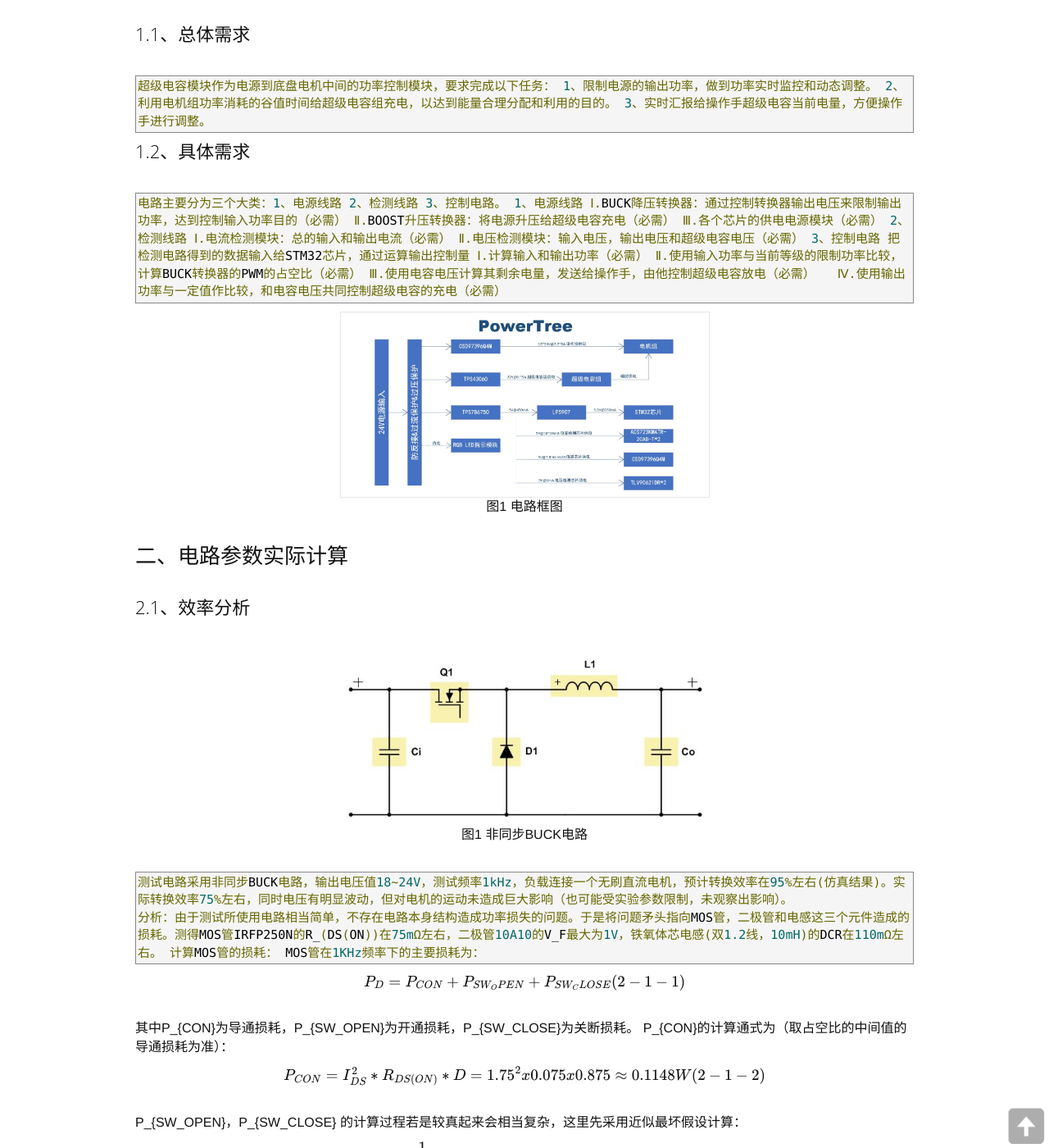
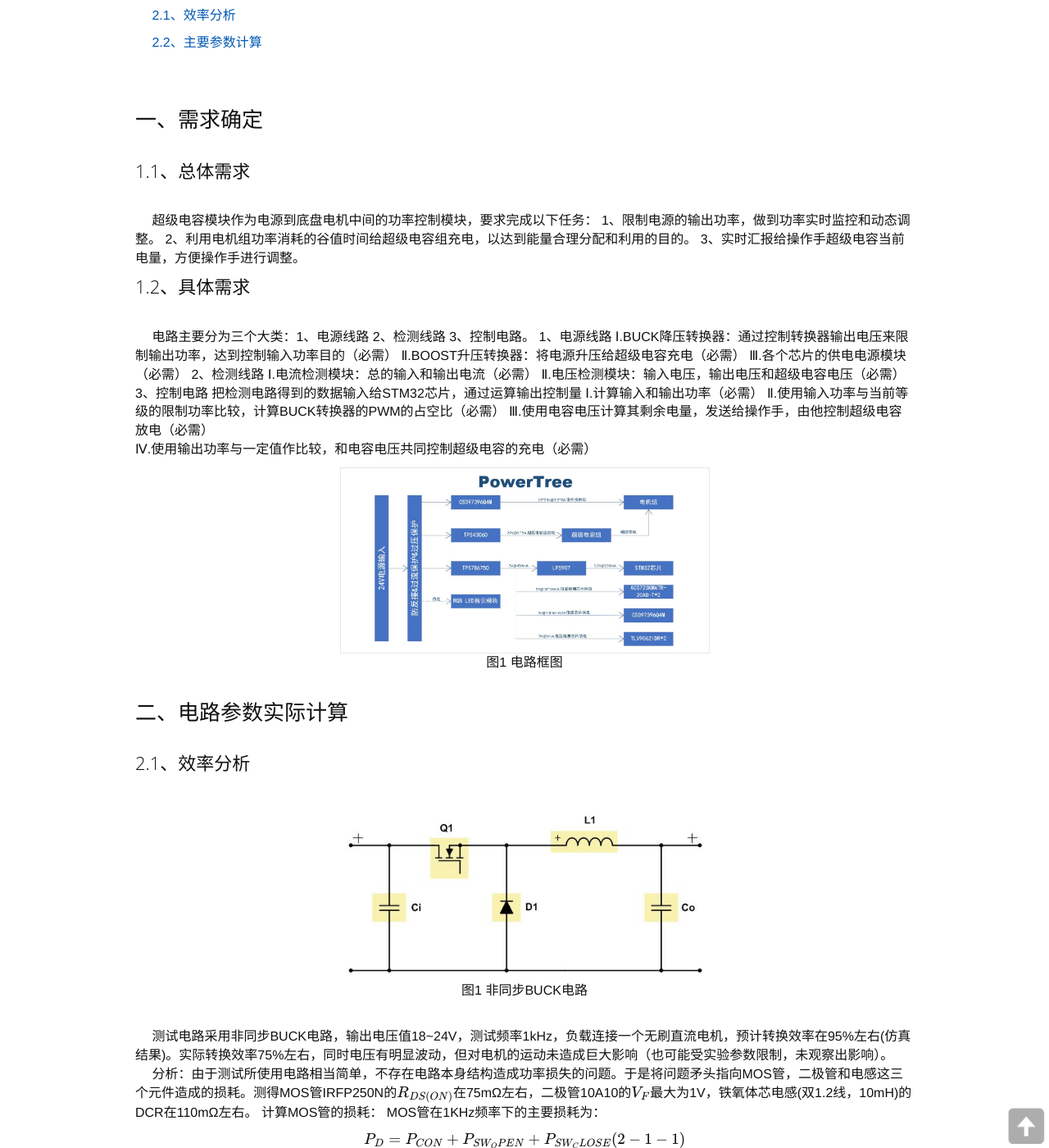
Before and after one commit to RCSTech/RCSTech.github.io, a Jekyll site: the page built from _posts/2020-09-09-super-capacitor.md, in a window 1280 px wide and 1400 px high, scrolled down 540 px. Shown: the whole window at 82% size. Built offline with Jekyll 4.4.1, drawn with Linux system fonts in a browser that asks for light colours; nearby versions of some CDN libraries; some web fonts are replaced; formulas are drawn with MathJax 3; comment, search, counter and statistics services are not loaded; some of the changed text lies outside the part shown.

Commit message:
modify super capacitor
modify super capacitor

```diff
--- a/_posts/2020-09-09-super-capacitor.md
+++ b/_posts/2020-09-09-super-capacitor.md
@@ -21,12 +21,17 @@ tags:
 <br>
 
 [一、需求确定](#一、需求确定)
+
 　　[1.1、总体需求](#1.1)
+
 　　[1.2、具体需求](#1.2)
 
 [二、电路参数实际计算](#二、电路参数实际计算)
-	[2.1、效率分析](#2.1)
-	[2.2、主要参数计算](#2.2)
+
+ 　 [2.1、效率分析](#2.1)
+
+ 　 [2.2、主要参数计算](#2.2)
+
 <span id="一、需求确定"></span>
 <br>
 <br>
@@ -38,7 +43,7 @@ tags:
 ### 1.1、总体需求
 <br>
 
-	超级电容模块作为电源到底盘电机中间的功率控制模块，要求完成以下任务：
+ 　 超级电容模块作为电源到底盘电机中间的功率控制模块，要求完成以下任务：
 1、限制电源的输出功率，做到功率实时监控和动态调整。
 2、利用电机组功率消耗的谷值时间给超级电容组充电，以达到能量合理分配和利用的目的。
 3、实时汇报给操作手超级电容当前电量，方便操作手进行调整。
@@ -49,7 +54,7 @@ tags:
 ### 1.2、具体需求
 <br>
 
-	电路主要分为三个大类：1、电源线路 2、检测线路 3、控制电路。
+ 　 电路主要分为三个大类：1、电源线路 2、检测线路 3、控制电路。
 1、电源线路
 Ⅰ.BUCK降压转换器：通过控制转换器输出电压来限制输出功率，达到控制输入功率目的（必需）
 Ⅱ.BOOST升压转换器：将电源升压给超级电容充电（必需）
@@ -90,8 +95,8 @@ tags:
 </center>
 <br>
 
-	测试电路采用非同步BUCK电路，输出电压值18~24V，测试频率1kHz，负载连接一个无刷直流电机，预计转换效率在95%左右(仿真结果)。实际转换效率75%左右，同时电压有明显波动，但对电机的运动未造成巨大影响（也可能受实验参数限制，未观察出影响）。
-	分析：由于测试所使用电路相当简单，不存在电路本身结构造成功率损失的问题。于是将问题矛头指向MOS管，二极管和电感这三个元件造成的损耗。测得MOS管IRFP250N的R_(DS(ON))在75mΩ左右，二极管10A10的V_F最大为1V，铁氧体芯电感(双1.2线，10mH)的DCR在110mΩ左右。
+ 　 测试电路采用非同步BUCK电路，输出电压值18~24V，测试频率1kHz，负载连接一个无刷直流电机，预计转换效率在95%左右(仿真结果)。实际转换效率75%左右，同时电压有明显波动，但对电机的运动未造成巨大影响（也可能受实验参数限制，未观察出影响）。
+ 　 分析：由于测试所使用电路相当简单，不存在电路本身结构造成功率损失的问题。于是将问题矛头指向MOS管，二极管和电感这三个元件造成的损耗。测得MOS管IRFP250N的$R_{DS(ON)}$在75mΩ左右，二极管10A10的$V_F$最大为1V，铁氧体芯电感(双1.2线，10mH)的DCR在110mΩ左右。
 计算MOS管的损耗：
 MOS管在1KHz频率下的主要损耗为：
 
@@ -599,14 +604,14 @@ I_{Ci\_RMS\_MAX}&= I_o \ast \sqrt {D_{IDEAL\_Ui\_MAX} \ast (1-D_{IDEAL\_Ui\_MAX}
 <script type="math/tex">
 \begin{equation}\begin{split}
 I_{Ci\_RMS\_MIN}&= I_o \ast \sqrt {D_{IDEAL\_Ui\_MIN} \ast (1-D_{IDEAL\_Ui\_MIN} + \frac {r_{Ui\_MAX}^2}{12})}\\
-&= 2.2 X \sqrt 0.7660 X (1-0.7660 + \frac {0.12^2}{12})} = 0.9338A\\
+&= 2.2 X \sqrt {0.7660 X (1-0.7660 + \frac {0.12^2}{12})} = 0.9338A\\
 \end{split}\end{equation} (2-2-31)
 </script>
 </div>
 </center>
 <br>
 
-其中r_{Ui\_MIN}与计算C_o时的r_(D_MAX)是一样的，r_(Ui_MIN)与r_{D_MIN}同理（上述两式对应两种U_o）
+其中$r_{Ui\_MIN}$与计算$C_o$时的$r_{D\_MAX}$是一样的，$r_{Ui\_MIN}$与$r_{D\_MIN}$同理（上述两式对应两种$U_o$）
 <center>
 <div>
 <script type="math/tex">
```
